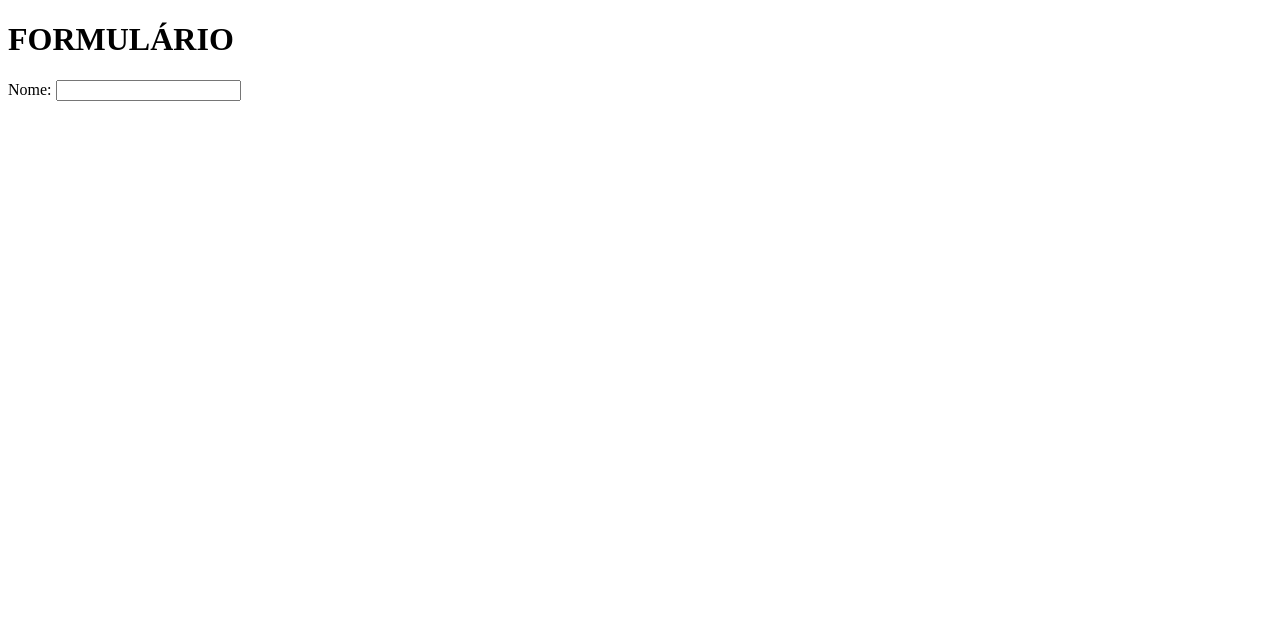
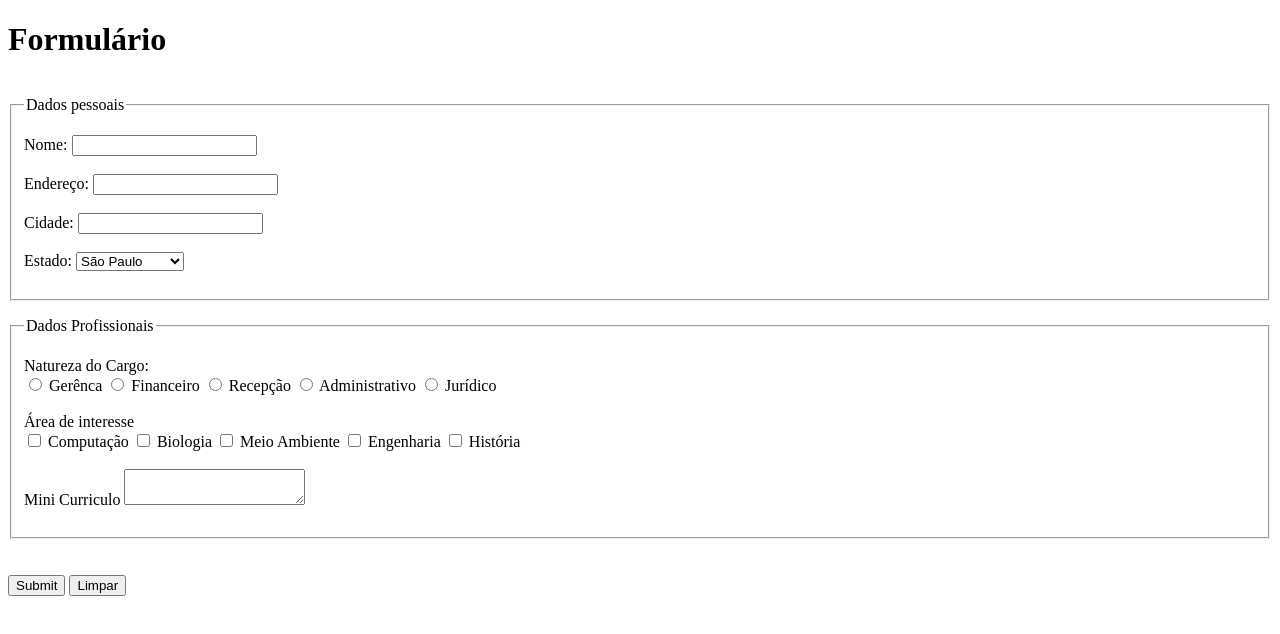
Before and after one commit to Gabryel-Modesto/HTML, a plain HTML site: page HTML/EXERCICIO-3/index.html in a window 1280 px wide. Drawn offline with Linux system fonts and the light colour scheme; files that its build step writes are made by us from their sources.

Commit message:
Exercicio 3 HTML

```diff
--- a/HTML/EXERCICIO-3/index.html
+++ b/HTML/EXERCICIO-3/index.html
@@ -1,21 +1,90 @@
 <!DOCTYPE html>
 <html lang="pt-br">
+
 <head>
     <meta charset="UTF-8">
     <meta name="viewport" content="width=device-width, initial-scale=1.0">
-    <title>ATIVIDADE 3 - HTML</title>
+    <title>Formulário Elaborado</title>
+    <link rel="stylesheet" href="style.css">
+
 </head>
+
 <body>
-    <h1>FORMULÁRIO</h1>
+    <form action="index.html">
+        <h1>Formulário</h1>
+        <fieldset>
+            <legend>
+                <p>Dados pessoais</p>
+            </legend>
 
-    <div >
-        <label for="nome">Nome: </label>
-        <input type="text id" id="nome" name="nome">
-    </div>
+            <!--========INSERIR O NOME, ENDEREÇO E CIDADE======= -->
+            <label for="name">Nome: </label>
+            <input type="text" id="name" name="name" required>
+            <br><br>
+            <label for="endereco">Endereço:</label>
+            <input type="text" id="endereco" name="endereco" required>
+            <br><br>
+            <label for="cidade">Cidade:</label>
+            <input type="text" name="cidade" id="cidade">
+            <!--==================================================-->
 
+            <br><br>
 
+            <!-- =============SELETOR DE ESTADO================== -->
+            <label for="estado">Estado:</label>
+            <select name="estado" id="estado">
+                <option value="SP">São Paulo</option>
+                <option value="DF">Brasilia</option>
+                <option value="ES">Espirito Santo</option>
+                <option value="RJ">Rio de Janeiro</option>
+            </select>
+            <!-- ================================================ -->
 
+            <br><br>
+        </fieldset>
+        <fieldset>
+            <legend>
+                <p>Dados Profissionais</p>
+            </legend>
 
+            <!--===============SELETOR DE FUNÇÕES================-->
+            <label for="DadosProfissionais">Natureza do Cargo:</label>
+            <br>
+            <input type="radio" id="cargo-gerencia" name="DadosProfissionais"> Gerênca
+            <input type="radio" id="cargo-financeiro" name="DadosProfissionais"> Financeiro
+            <input type="radio" id="cargo-recepcao" name="DadosProfissionais"> Recepção
+            <input type="radio" id="cargo-adm" name="DadosProfissionais"> Administrativo
+            <input type="radio" id="cargo-juridico" name="DadosProfissionais"> Jurídico
+            <!-- ================================================ -->
 
+            <br><br>
+
+            <!--===================CHECKBOX======================-->
+            <label for="interesse">Área de interesse</label>
+            <br>
+            <input type="checkbox" id="interesse-computacao" name="interesse"> Computação
+            <input type="checkbox" id="interesse-biologia" name="interesse"> Biologia
+            <input type="checkbox" id="interesse-meioAmbiente" name="interesse"> Meio Ambiente
+            <input type="checkbox" id="interesse-engenheria" name="interesse"> Engenharia
+            <input type="checkbox" id="interesse-Historia" name="interesse"> História
+            <!-- ================================================ -->
+
+            <br><br>
+
+            <!--===================TEXTAREA=======================-->
+            <label for="mini-curriculo">Mini Curriculo</label>
+            <textarea name="mini-curriculo" id="mini-curriculo"></textarea>
+            <!-- ================================================ -->
+
+            <br><br>
+        </fieldset>
+        <br><br>
+
+        <!--========================BOTÕES========================-->
+        <input type="submit">
+        <button type="reset">Limpar</button>
+        <!-- ==================================================== -->
+
+    </form>
 </body>
 </html>
```
